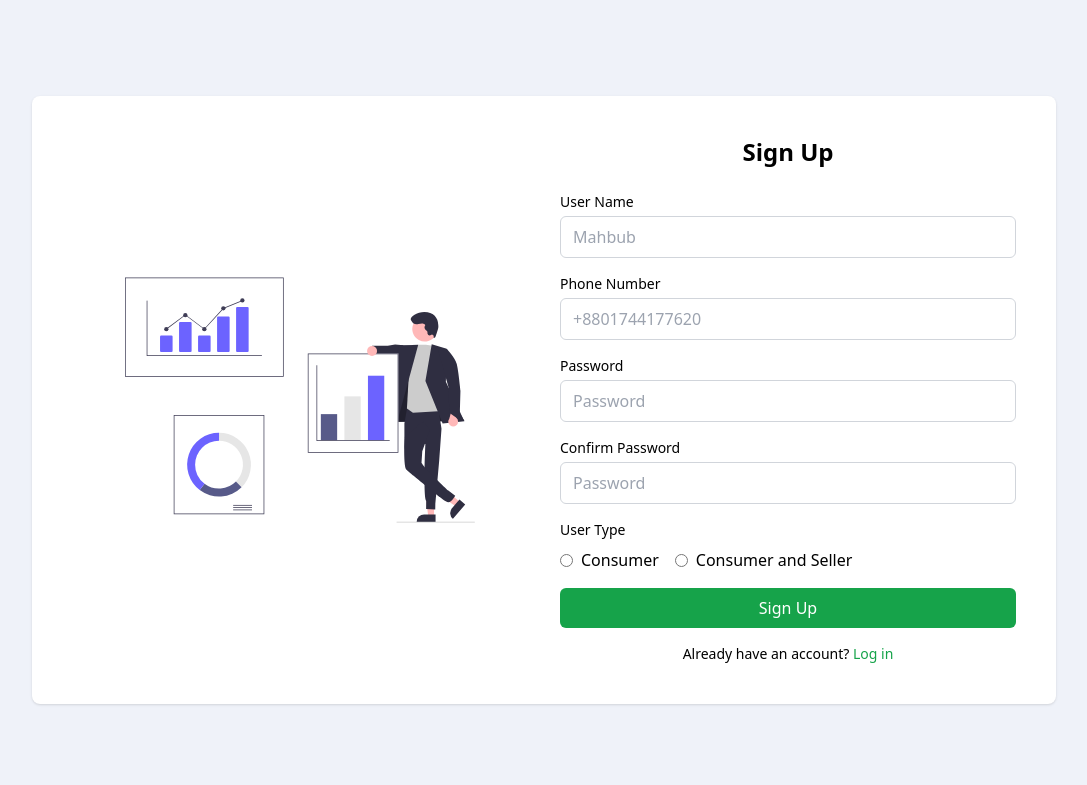
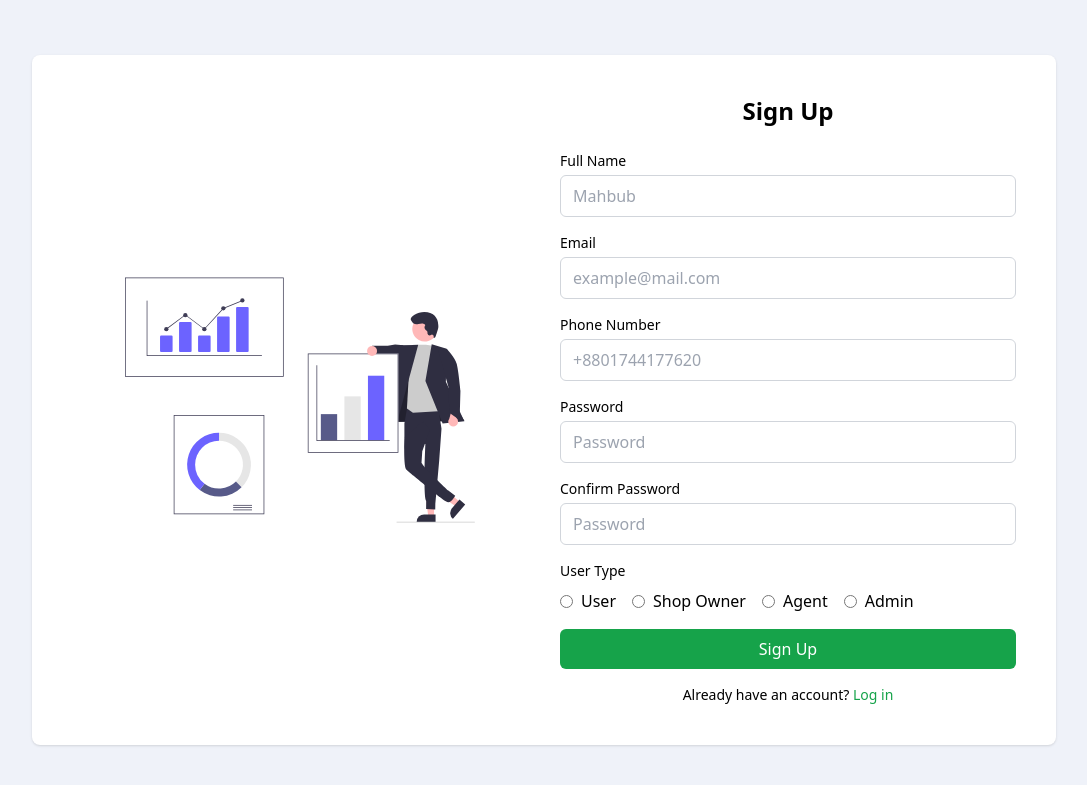
Before and after one commit to TashinParvez/direct-edge, a PHP site: page /signup.php in a window 1280 px wide. Shown: the top 785 px of the page, without its empty margins (96-1183 px from the left). Run offline with PHP 8.4, Linux system fonts and the light colour scheme; some libraries are stand-ins or nearby versions.

Commit message:
feat: login-signup done

```diff
--- /dev/null
+++ b/Login-Signup/Dashboard.html
@@ -0,0 +1 @@
+<h1>Welcome</h1>
--- a/Login-Signup/signup.php
+++ b/Login-Signup/signup.php
@@ -1,3 +1,53 @@
+<?php
+// Database connection
+$servername = "localhost";
+$username = "root";
+$password = "";
+$databasename = "direct-edge";
+
+$conn = mysqli_connect($servername, $username, $password, $databasename);
+if (!$conn) {
+    die("Connection failed: " . mysqli_connect_error());
+}
+
+$message = "";
+if ($_SERVER["REQUEST_METHOD"] == "POST") {
+    $full_name = $_POST['username'];
+    $email = $_POST['mail'];
+    $phone = $_POST['phonenumber'];
+    $password = $_POST['password'];
+    $confirm_password = $_POST['confirm_password'];
+    $role = $_POST['usertype'];
+
+    // Allowed ENUM values
+    $allowed_roles = ['Admin', 'Shop-Owner', 'Agent', 'User'];
+    if (!in_array($role, $allowed_roles)) {
+        $message = "Invalid role selected!";
+    } elseif ($password !== $confirm_password) {
+        $message = "Passwords do not match!";
+    } else {
+        // Hash password
+        $hashed_password = password_hash($password, PASSWORD_DEFAULT);
+
+        // Insert query
+        $stmt = $conn->prepare("INSERT INTO users (full_name, email, phone, password, role) VALUES (?, ?, ?, ?, ?)");
+        $stmt->bind_param("sssss", $full_name, $email, $phone, $hashed_password, $role);
+
+        if ($stmt->execute()) {
+            // $message = "Sign up successful!";
+            header("Location: login.php");
+            exit();
+        } else {
+            $message = "❌ Error: " . $stmt->error;
+        }
+
+        $stmt->close();
+    }
+}
+
+$conn->close();
+?>
+
 <!DOCTYPE html>
 <html lang="en">
 
@@ -69,12 +119,25 @@
         <div class="flex-1 w-full">
             <h2 class="text-2xl font-bold text-center mb-6">Sign Up</h2>
 
-            <form action="signUpHandler.php" method="post" class="space-y-4">
+            <?php if ($message != "") { ?>
+                <p class="text-center mb-4 font-medium <?php echo (strpos($message, '✅') !== false) ? 'text-green-600' : 'text-red-600'; ?>">
+                    <?php echo $message; ?>
+                </p>
+            <?php } ?>
 
-                <!-- Username -->
+            <form action="" method="post" class="space-y-4">
+
+                <!-- Full Name -->
                 <div>
-                    <label for="username" class="block text-sm font-medium">User Name</label>
+                    <label for="username" class="block text-sm font-medium">Full Name</label>
                     <input type="text" id="username" name="username" placeholder="Mahbub" required
+                        class="mt-1 w-full rounded-md border border-gray-300 px-3 py-2 focus:ring-2 focus:ring-blue-500 focus:outline-none">
+                </div>
+
+                <!-- Email -->
+                <div>
+                    <label for="mail" class="block text-sm font-medium">Email</label>
+                    <input type="email" id="mail" name="mail" placeholder="example@mail.com" required
                         class="mt-1 w-full rounded-md border border-gray-300 px-3 py-2 focus:ring-2 focus:ring-blue-500 focus:outline-none">
                 </div>
 
@@ -102,14 +165,22 @@
                 <!-- User Type -->
                 <div>
                     <label class="block text-sm font-medium">User Type</label>
-                    <div class="flex gap-4 mt-2">
+                    <div class="flex flex-wrap gap-4 mt-2">
                         <label class="flex items-center gap-2">
-                            <input type="radio" name="usertype" value="consumer" required class="text-blue-600 focus:ring-blue-500">
-                            <span>Consumer</span>
+                            <input type="radio" name="usertype" value="User" required class="text-blue-600 focus:ring-blue-500">
+                            <span>User</span>
                         </label>
                         <label class="flex items-center gap-2">
-                            <input type="radio" name="usertype" value="consumer_seller" required class="text-blue-600 focus:ring-blue-500">
-                            <span>Consumer and Seller</span>
+                            <input type="radio" name="usertype" value="Shop-Owner" required class="text-blue-600 focus:ring-blue-500">
+                            <span>Shop Owner</span>
+                        </label>
+                        <label class="flex items-center gap-2">
+                            <input type="radio" name="usertype" value="Agent" required class="text-blue-600 focus:ring-blue-500">
+                            <span>Agent</span>
+                        </label>
+                        <label class="flex items-center gap-2">
+                            <input type="radio" name="usertype" value="Admin" required class="text-blue-600 focus:ring-blue-500">
+                            <span>Admin</span>
                         </label>
                     </div>
                 </div>
```
Also changed, not shown: Login-Signup/login.php (+54 -7 lines).
